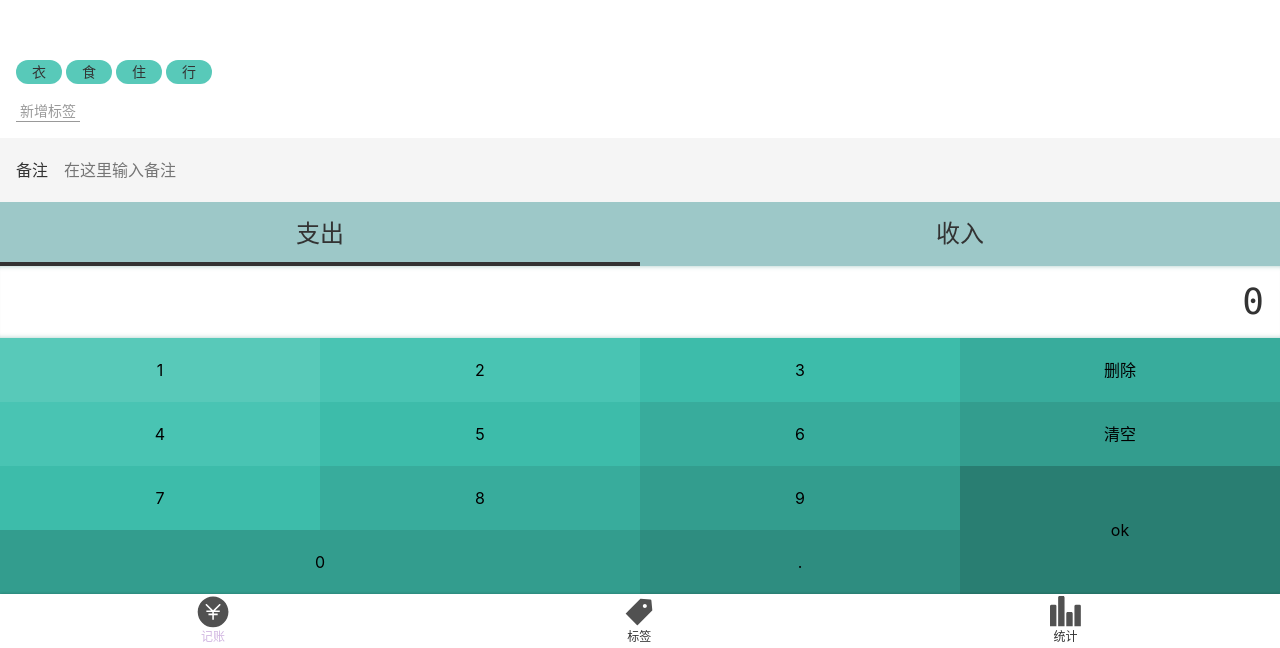
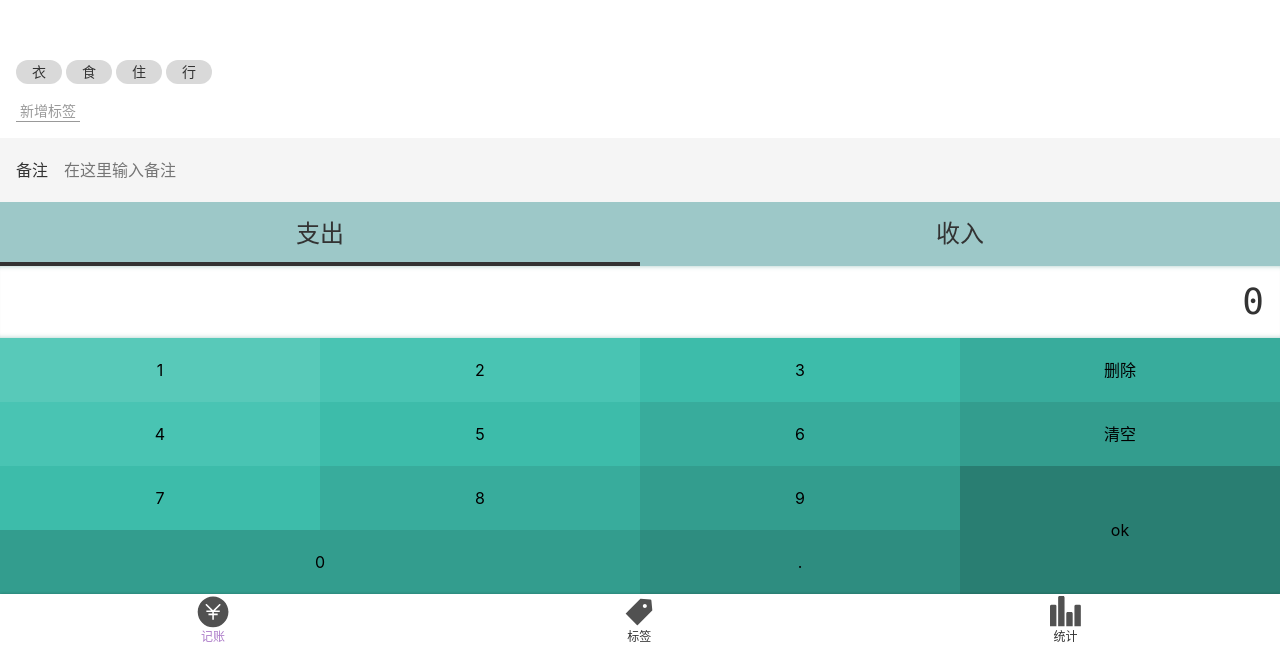
Before and after one commit to Coder-XO/Money_notes, a Vue app: page /#/money in a window 1280 px wide. Shown: the part 152-800 px from the top of the page. Built offline with nearby package versions, Linux system fonts and the light colour scheme.

Commit message:
tags 可以è½å¾选中

```diff
--- a/src/components/Money/Tags.vue
+++ b/src/components/Money/Tags.vue
@@ -4,21 +4,33 @@
       <button>新增标签</button>
     </div>
     <ul class="current">
-      <li>衣</li>
-      <li>食</li>
-      <li>住</li>
-      <li>行</li>
+      <li v-for="item in datasource" :key="item" :class="{ selected: selectedTags.indexOf(item)>=0 }" @click="toggle(item)">{{item}}</li>
     </ul>
   </div>
 </template>
 
 <script lang="ts">
-export default {
-name: "tags"
+import Vue from 'vue';
+import {Component, Prop} from 'vue-property-decorator';
+
+@Component
+export default class Tags extends Vue{
+  @Prop( ) datasource:string[] | undefined;
+  selectedTags:string[] = [];
+
+  toggle(tag:string){
+    const index = this.selectedTags.indexOf(tag);
+    if(index >= 0){
+      this.selectedTags.splice(index,1);
+    }else {
+      this.selectedTags.push(tag);
+    }
+  }
 }
 </script>
 
 <style scoped lang="scss">
+@import "../../assets/style/helper.scss";
 .tags {
   flex-grow: 1;
   font-size: 14px;
@@ -30,13 +42,16 @@ name: "tags"
     display: flex;
 
     > li {
-      background: #58C9B9;
+      background: #D9D9D9;
       $h: 24px;
       height: $h;
       border-radius: $h/2;
       padding: 0 16px;
       margin-right: 4px;
       line-height: $h;
+      &.selected{
+        background: darken($color-highLight,16%);
+      }
     }
   }
 
--- a/src/components/Nav.vue
+++ b/src/components/Nav.vue
@@ -45,7 +45,7 @@ nav {
   }
 
     .item.selected {
-    color: $color-highLight;
+    color: darken($color-highLight,16%);
   }
 }
 </style>
--- a/src/views/Money.vue
+++ b/src/views/Money.vue
@@ -3,7 +3,7 @@
     <Number-pad/>
     <Types/>
     <Notes/>
-    <Tags/>
+    <Tags :datasource="tags"/>
   </Layout>
 </template>
 <script lang="ts">
@@ -14,7 +14,12 @@ import Tags from '@/components/Money/Tags.vue';
 
 export default {
   name: 'money',
-  components: {Tags, Notes, Types, NumberPad}
+  components: {Tags, Notes, Types, NumberPad},
+  data() {
+    return {
+      tags: ['衣', '食', '住', '行']
+    };
+  }
 };
 </script>
 <!-- 为了跨CSS作用域-->
```
